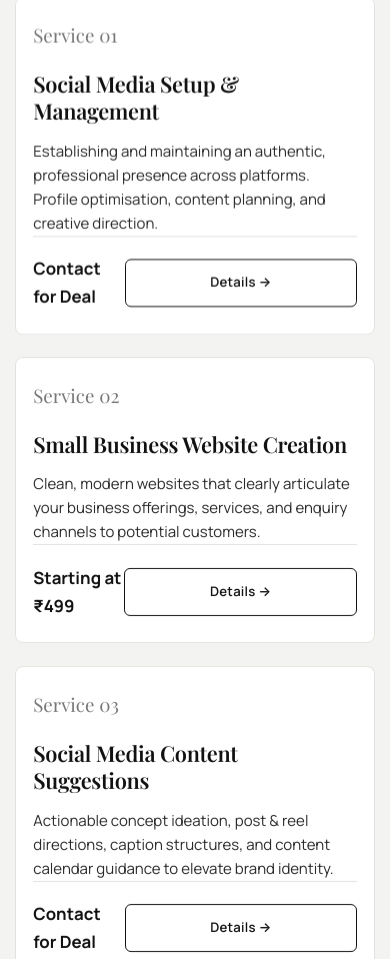
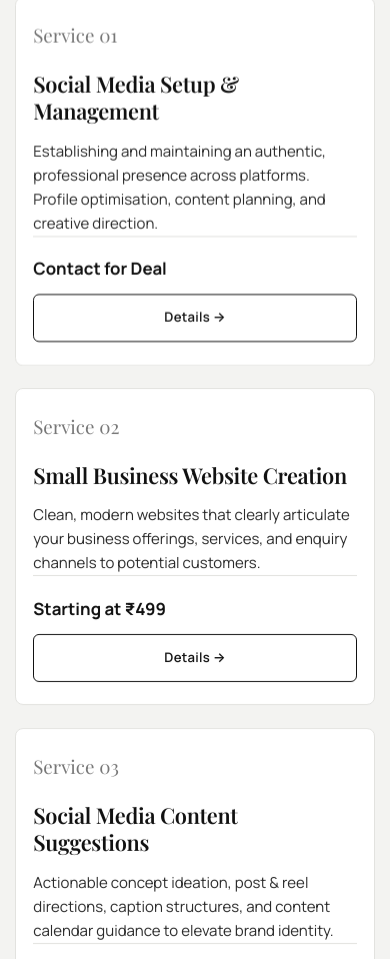
Before and after one commit to vachaan/site, a plain HTML site: page index.html in a window 390 px wide. Shown: the part 3153-4112 px from the top of the page. Drawn offline with nearby package versions, Linux system fonts and the light colour scheme; a web font is replaced by a local one.

Commit message:
Update responsive.css

```diff
--- a/css/responsive.css
+++ b/css/responsive.css
@@ -469,4 +469,9 @@
     width: 100%;
     justify-content: center;
   }
+
+  .card-footer {
+    flex-wrap: wrap;
+    gap: 0.75rem;
+  }
 }
```
